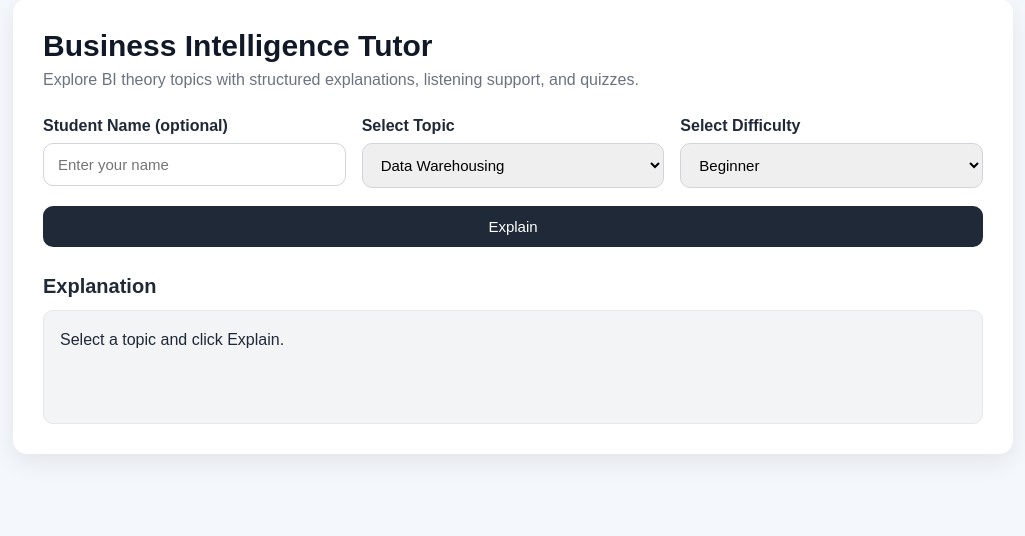
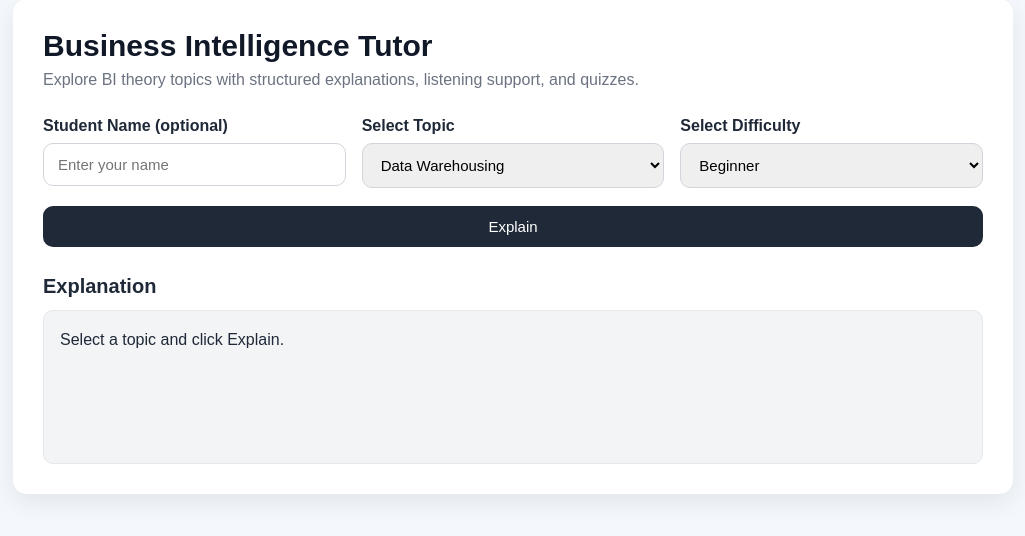
Before and after one commit to Rabia123-bit/AI-tutor, a Django app: page /theory/ in a window 1280 px wide. Shown: the part 41-577 px from the top of the page, without its empty margins (127-1152 px from the left). Run offline with Django 5.2, Linux system fonts and the light colour scheme.

Commit message:
Update theory.html

```diff
--- a/backend/tutor/templates/tutor/theory.html
+++ b/backend/tutor/templates/tutor/theory.html
@@ -107,9 +107,11 @@
             border: 1px solid #e5e7eb;
             border-radius: 10px;
             padding: 16px;
-            min-height: 80px;
+            min-height: 120px;
             line-height: 1.6;
             overflow-wrap: break-word;
+            max-height:500px;
+            overflow-y: auto;
         }
 
         .output-box {
```
